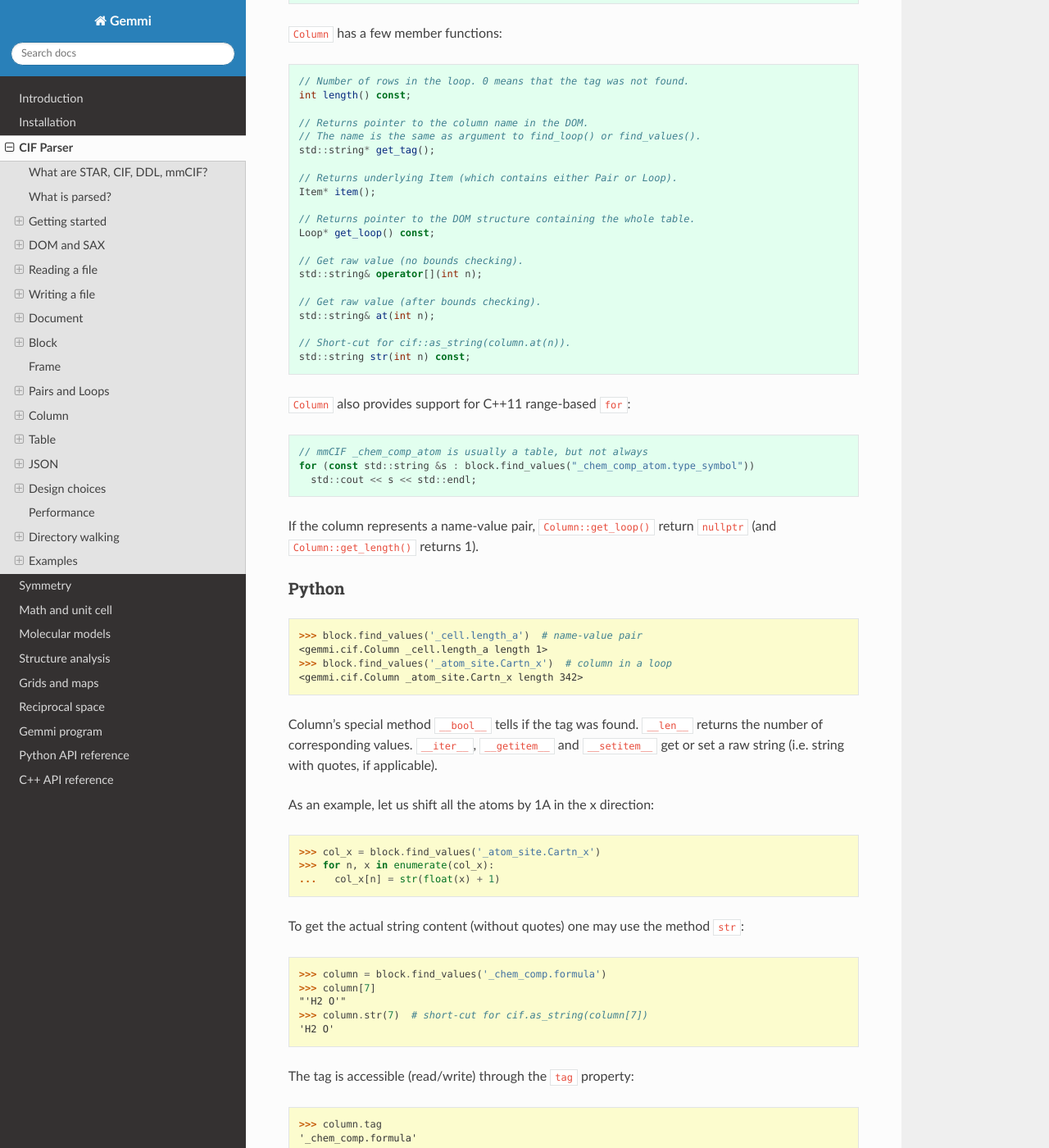
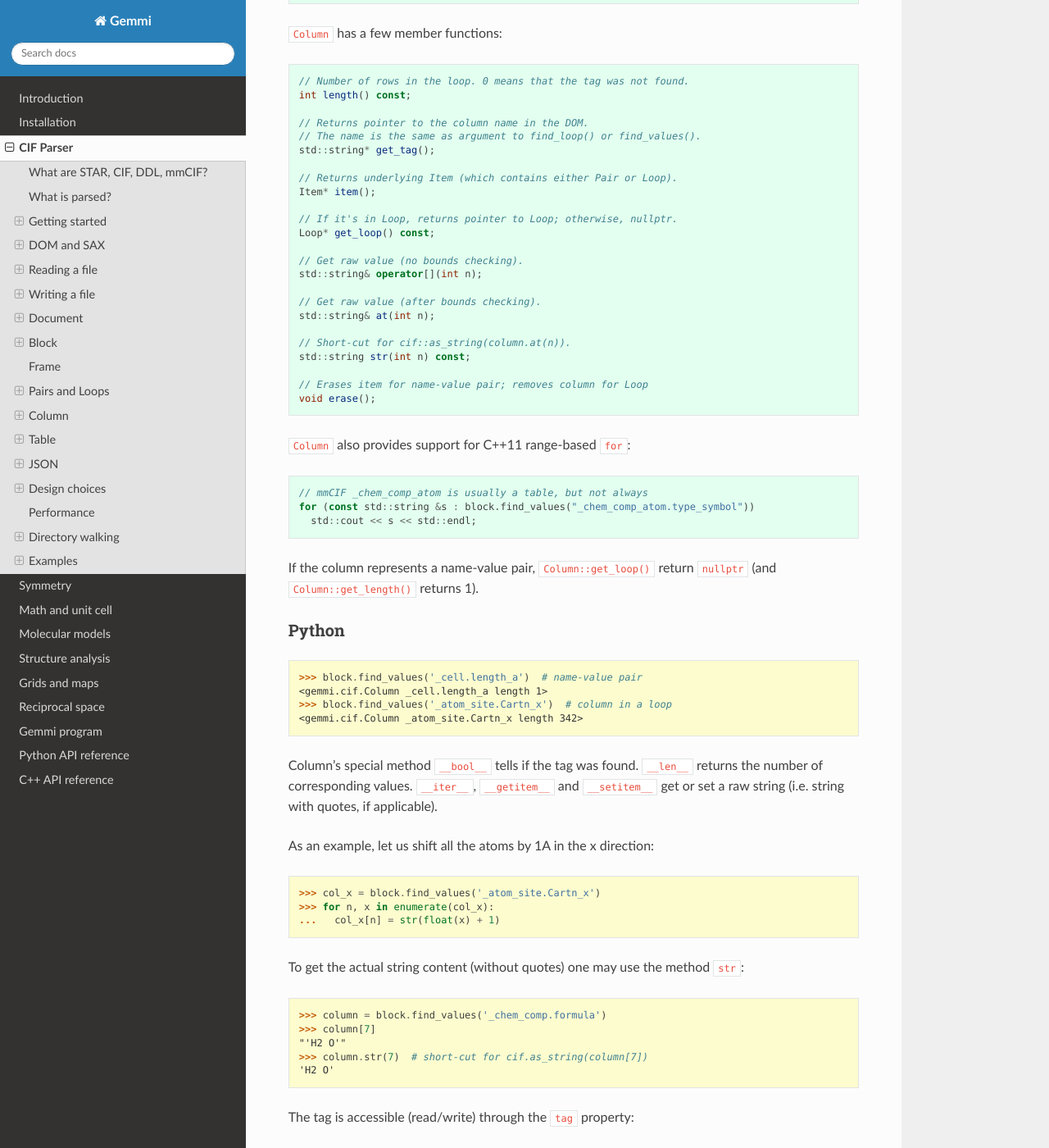
Before and after one commit to project-gemmi/gemmi, a Sphinx documentation site: the page built from docs/cif.rst, in a window 1280 px wide and 1400 px high, scrolled down 18112 px. Shown: the whole window at 82% size. Built offline with Sphinx 7.4.7 and the Read the Docs theme 2.0.0, drawn with Linux system fonts in a browser that asks for light colours; some of the changed text lies outside the part shown.

Commit message:
added function cif::Column::erase()
requested in #251

```diff
--- a/docs/cif.rst
+++ b/docs/cif.rst
@@ -940,7 +940,7 @@ The C++ signature of ``find_values`` is::
   // Returns underlying Item (which contains either Pair or Loop).
   Item* item();
 
-  // Returns pointer to the DOM structure containing the whole table.
+  // If it's in Loop, returns pointer to Loop; otherwise, nullptr.
   Loop* get_loop() const;
 
   // Get raw value (no bounds checking).
@@ -951,6 +951,9 @@ The C++ signature of ``find_values`` is::
 
   // Short-cut for cif::as_string(column.at(n)).
   std::string str(int n) const;
+
+  // Erases item for name-value pair; removes column for Loop
+  void erase();
 
 ``Column`` also provides support for C++11 range-based ``for``::
 
@@ -1010,6 +1013,16 @@ to this ``Loop`` in the DOM. Otherwise it returns ``None``.
 
   >>> column.get_loop()
   <gemmi.cif.Loop 12 x 7>
+
+``erase()`` removes the column from a loop, if this column is in a loop;
+if it's a tag-value pair it erases the containing item.
+
+.. doctest::
+
+  >>> loop = column.get_loop()
+  >>> column.erase()
+  >>> loop  # one column less
+  <gemmi.cif.Loop 12 x 6>
 
 Table
 =====
```
Also changed, not shown: 3 other files.
